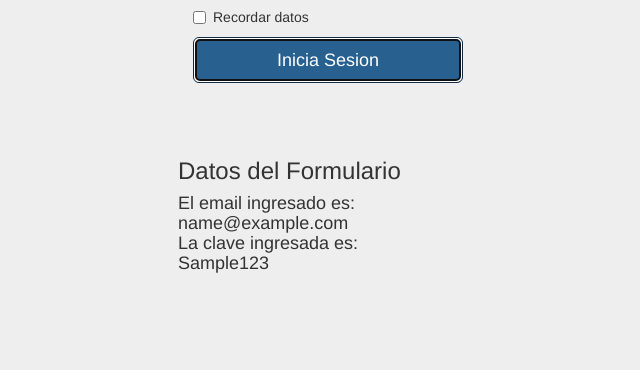
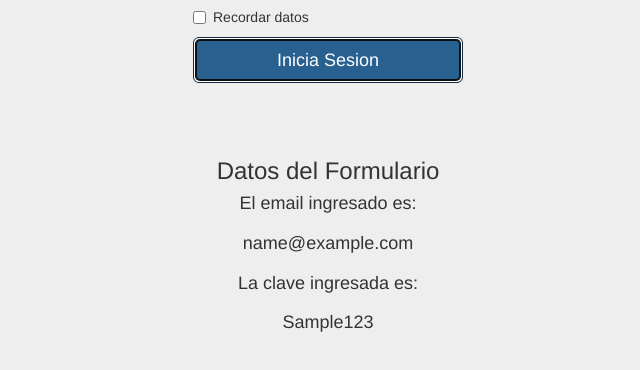
Before and after one commit to AngelicaMVG/Traductor-formulario, a plain HTML site: page index.html in a window 1280 px wide. Both pictures are taken after typing "name@example.com", "Sample123" into the empty fields and a click on the button "Inicia Sesion". Shown: the part 236-606 px from the top of the page, without its empty margins (312-952 px from the left). Drawn offline with nearby package versions, Linux system fonts and the light colour scheme.

Commit message:
versional medio final

```diff
--- a/index.html
+++ b/index.html
@@ -37,7 +37,7 @@
       </form>
     </div>
     <!-- /container -->
-    <div  class = 'form-signin'>
+    <div  class = 'form-signin' align = 'center'>
       <h3 id = 'res'></h3>
       <h4 id = 'total'></h4>
     </div>
--- a/js/main.js
+++ b/js/main.js
@@ -18,7 +18,7 @@ function mostrar(){
   var h3 = document.getElementById('res');
   var h4 = document.getElementById('total');
   h3.innerHTML = 'Datos del Formulario';
-  h4.innerHTML ="El email ingresado es:</br> " + email.value + '</br>'+ 'La clave ingresada es: </br>'+ password.value;
+  h4.innerHTML ="El email ingresado es:</br> "+ '<br>' + email.value + '</br>'+ '<br>La clave ingresada es: </br>'+ '<br>'+ password.value;
 };
 //Esta aun no funciona correctamente
 /*function mostrarDatos(e){
```
